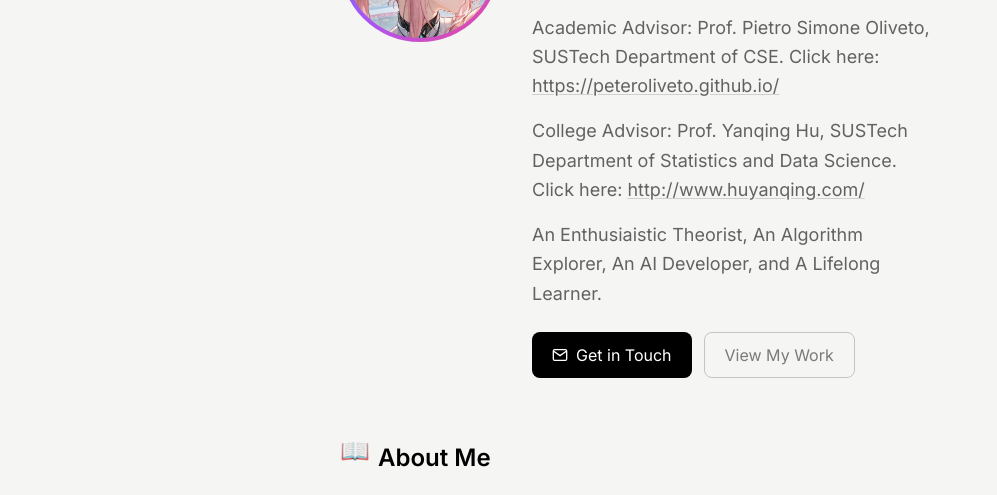
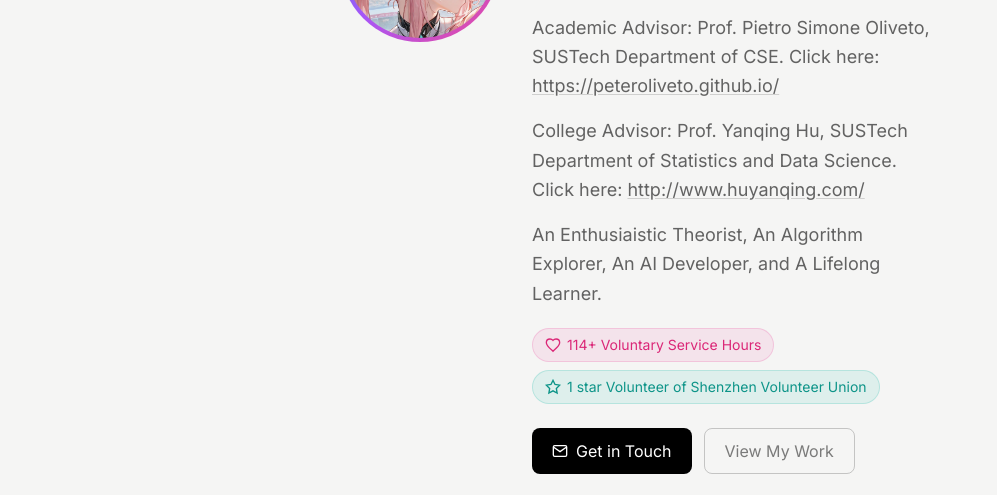
Before and after one commit to hotteano/hotteano.github.io, an Astro site: page /about in a window 1280 px wide. Shown: the part 246-741 px from the top of the page, without its empty margins (0-997 px from the left). Built offline with nearby package versions, Linux system fonts and the light colour scheme; Astro itself is replaced by a stand-in of ours; a web font is replaced by a local one.

Commit message:
updating

```diff
--- a/src/pages/about.astro
+++ b/src/pages/about.astro
@@ -49,6 +49,22 @@ import avatarImage from "../assets/Ams.jpg";
             <p class="animate animate-delay-200 text-lg text-black/60 dark:text-white/60 leading-relaxed">
               An Enthusiaistic Theorist, An Algorithm Explorer, An AI Developer, and A Lifelong Learner.
             </p>
+
+            <!-- Volunteer Stats -->
+            <div class="animate animate-delay-250 flex flex-wrap gap-2 pt-1">
+              <span class="inline-flex items-center gap-1.5 px-3 py-1.5 rounded-full text-sm bg-pink-500/10 text-pink-600 dark:text-pink-400 border border-pink-500/20">
+                <svg xmlns="http://www.w3.org/2000/svg" class="size-4" viewBox="0 0 24 24" fill="none" stroke="currentColor" stroke-width="2">
+                  <path d="M12 21.35l-1.45-1.32C5.4 15.36 2 12.28 2 8.5 2 5.42 4.42 3 7.5 3c1.74 0 3.41.81 4.5 2.09C13.09 3.81 14.76 3 16.5 3 19.58 3 22 5.42 22 8.5c0 3.78-3.4 6.86-8.55 11.54L12 21.35z"/>
+                </svg>
+                114+ Voluntary Service Hours
+              </span>
+              <span class="inline-flex items-center gap-1.5 px-3 py-1.5 rounded-full text-sm bg-teal-500/10 text-teal-600 dark:text-teal-400 border border-teal-500/20">
+                <svg xmlns="http://www.w3.org/2000/svg" class="size-4" viewBox="0 0 24 24" fill="none" stroke="currentColor" stroke-width="2">
+                  <polygon points="12 2 15.09 8.26 22 9.27 17 14.14 18.18 21.02 12 17.77 5.82 21.02 7 14.14 2 9.27 8.91 8.26 12 2"/>
+                </svg>
+                1 star Volunteer of Shenzhen Volunteer Union
+              </span>
+            </div>
 
             <div class="animate animate-delay-300 flex flex-wrap gap-3 pt-2">
               <a href={`mailto:${SITE.EMAIL}`} class="magnetic-btn inline-flex items-center gap-2 px-5 py-2.5 rounded-lg bg-black dark:bg-white text-white dark:text-black font-medium hover:scale-105 transition-transform duration-200">
```
